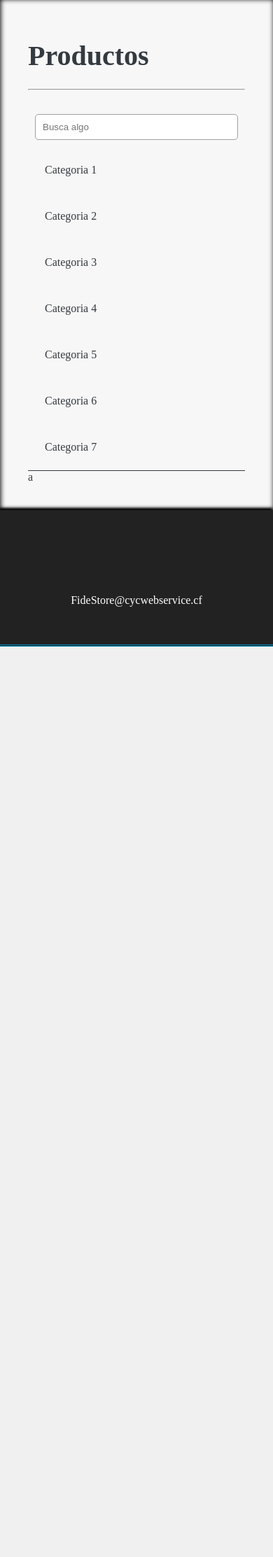
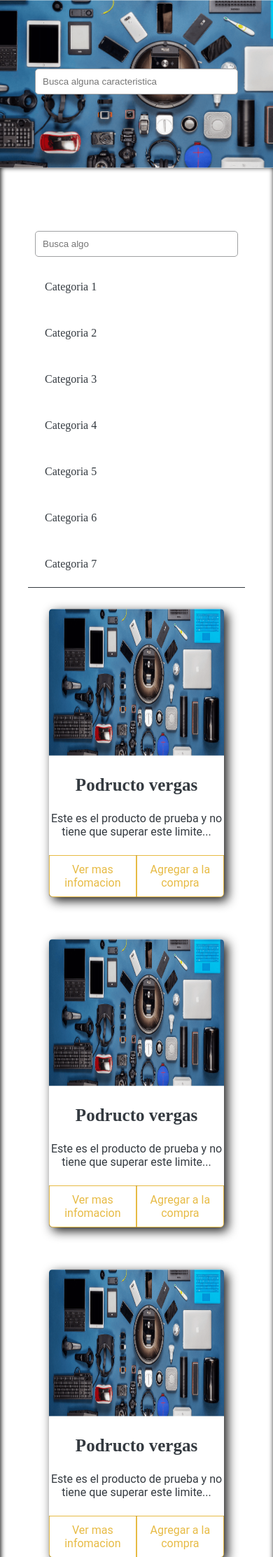
Before and after one commit to irvin0925/FeDaIr, a PHP site: page /Views/productos.html in a window 390 px wide. Shown: the part 87-2312 px from the top of the page at 70% size. Before the commit the page ends 1011 px from the top, so only its background shows below. Run offline with PHP 8.4, Linux system fonts and the light colour scheme.

Commit message:
Commit productos v0

```diff
--- a/src/Assets/CSS/fidestore.css
+++ b/src/Assets/CSS/fidestore.css
@@ -17,6 +17,7 @@
     padding: 3.5em 2.5em;
     border-radius: 17px;
     border-color: #a0a1a3;
+    box-shadow: 0px 0px 5px #222;
 }
 
 .box-register {
@@ -25,6 +26,7 @@
     padding: 3.5em 2.5em;
     border-radius: 17px;
     border-color: #a0a1a3;
+    box-shadow: 0px 0px 5px #222;
 }
 
 .box-acerca {
@@ -32,10 +34,11 @@
     padding: 3.5em 2.5em;
     border-radius: 17px;
     border-color: #a0a1a3;
+    box-shadow: 0px 0px 5px #222;
 }
 
 .box-productos {
-    background-color: #f7f7f7;
+    background-color: #fff;
     padding: 3.5em 2.5em;
     border-color: #a0a1a3;
     box-shadow: inset 1px -1px 7px #000;
@@ -46,6 +49,21 @@
 }
 
 /* PRODUCTOS */
+
+.working-box {
+    padding-left: 0;
+    overflow: auto;
+}
+
+.box-header-products {
+    background: url(../IMG/bg_products.png) no-repeat;
+    background-size: cover;
+    background-position: center;
+    background-attachment: fixed;
+    height: 15em;
+    overflow: hidden;
+    padding: 5em;
+}
 
 .category-list {
     float: right;
@@ -62,17 +80,31 @@
     cursor: pointer;
 }
 
+.category-box:active {
+    -webkit-tap-highlight-color: rgba(255, 255, 255, 0);
+}
+
 .category-box {
     display: inline-block;
     width: 20em;
-    border-right-style: solid;
-    border-right-width: 1px;
 }
 
 .products-area {
     height: 100%;
     width: calc(100% - 20em);
     float: right;
+    display: flex;
+    flex-flow: row wrap;
+    justify-content: space-around;
+    border-right: none;
+    border-left-style: solid;
+    border-left-width: 1px;
+}
+
+.products-area::after {
+    content: "";
+    flex: auto;
+    justify-content: space-around;
 }
 
 /* MSG */
@@ -113,9 +145,6 @@
         position: initial;
         display: block;
         width: 100%;
-        border-right: none;
-        border-bottom-style: solid;
-        border-bottom-width: 1px;
     }
     .working-box {
         padding-left: 0;
@@ -124,6 +153,10 @@
         display: inline-block;
         height: 100%;
         width: 100%;
+        display: flex;
+        border-left: none;
+        border-top-style: solid;
+        border-top-width: 1px;
     }
     .error-msg {
         width: 95%;
@@ -140,6 +173,18 @@
         padding-top: -1em;
         cursor: pointer;
         font-size: 16px;
+    }
+    .box-header-products {
+        background: url(../IMG/bg_products.png) no-repeat;
+        background-size: cover;
+        background-position: center;
+        background-attachment: fixed;
+        height: 15em;
+        overflow: hidden;
+        padding: 5.5em 3.5em;
+    }
+    .separator-products {
+        display: none;
     }
 }
 
@@ -174,9 +219,6 @@
     .category-box {
         position: initial;
         width: 100%;
-        border-right: none;
-        border-bottom-style: solid;
-        border-bottom-width: 1px;
     }
     .working-box {
         padding-left: 0;
@@ -185,6 +227,10 @@
         display: inline-block;
         height: 100%;
         width: 100%;
+        display: flex;
+        border-left: none;
+        border-top-style: solid;
+        border-top-width: 1px;
     }
     .error-msg {
         width: 95%;
@@ -202,4 +248,16 @@
         cursor: pointer;
         font-size: 10px;
     }
+    .box-header-products {
+        background: url(../IMG/bg_products.png) no-repeat;
+        background-size: cover;
+        background-position: center;
+        background-attachment: fixed;
+        height: 15em;
+        overflow: hidden;
+        padding: 5.5em 2.5em;
+    }
+    .separator-products {
+        display: none;
+    }
 }
--- a/src/Assets/CSS/general.css
+++ b/src/Assets/CSS/general.css
@@ -37,13 +37,18 @@
 }
 
 .category-item:hover {
-    background-color: #dddee0;
+    background-color: #333;
+    color: #fff;
+}
+
+.category-item:active {
+    background-color: #007caa;
+    color: #fff;
 }
 
 /*FOOTER*/
 
 .footer {
-    /*margin-top: 5em;*/
     height: 9.5em;
     position: inherit;
     bottom: 0;
@@ -72,6 +77,10 @@
         background-color: #008cba;
         box-shadow: 1px 1px 3px #000;
     }
+    .category-item:active {
+        background-color: #007caa;
+        color: #fff;
+    }
 }
 
 /*Celular*/
@@ -91,4 +100,8 @@
         background-color: #008cba;
         box-shadow: 1px 1px 3px #000;
     }
+    .category-item:active {
+        background-color: #007caa;
+        color: #fff;
+    }
 }
--- /dev/null
+++ b/src/Assets/CSS/productos.css
@@ -0,0 +1,94 @@
+.carta {
+    width: 21em;
+    display: block;
+    font-family: roboto;
+    background: white;
+    box-shadow: 5px 5px 15px rgba(0, 0, 0, 0.9);
+    text-align: center;
+    border-radius: 5px;
+    overflow: hidden;
+}
+
+.carta:active {
+    -webkit-tap-highlight-color: rgba(255, 255, 255, 0);
+}
+
+.carta-image {
+    background: url(../IMG/bg_products.png) no-repeat;
+    background-size: 100% 100%;
+    background-position: center center;
+    width: 100%;
+    height: 210px;
+    display: inline-block;
+}
+
+.carta-texto {
+    grid-area: text;
+}
+
+.card-stats {
+    display: flex;
+    justify-content: space-around;
+    grid-template-columns: 1fr 1fr 1fr;
+    grid-template-rows: 1fr;
+    background: #222;
+}
+
+.stat {
+    display: flex;
+    align-items: center;
+    justify-content: center;
+    flex-direction: column;
+    padding: 10px;
+}
+
+.stat-see {
+    background-color: white;
+    color: #e7bb45;
+    border-bottom-left-radius: 5px;
+    border: 1px solid #e7bb45;
+}
+
+.stat-see:hover {
+    color: white;
+    background-image: linear-gradient(to left, #e7bb45 0%, #e7bb45 100%);
+}
+
+.stat-add {
+    background-color: white;
+    color: #e7bb45;
+    border-bottom-right-radius: 5px;
+    border: 1px solid #e7bb45;
+}
+
+.stat-add:hover {
+    color: white;
+    background-image: linear-gradient(to left, #e7bb45 0%, #e7bb45 100%);
+}
+
+.carta:hover {
+    transform: scale(1.15);
+    box-shadow: 5px 5px 15px rgba(0, 0, 0, 0.6);
+}
+
+.carta {
+    transition: 0.5s ease;
+    cursor: pointer;
+    margin: 30px;
+}
+
+/* TABLETA */
+
+@media screen and (max-width:1100px) {
+    .carta {
+        width: 100%;
+    }
+}
+
+/* TELEFONO */
+
+@media screen and (max-width:600px) {
+    .carta {
+        width: 100%;
+    }
+}
--- a/src/Views/productos.html
+++ b/src/Views/productos.html
@@ -9,6 +9,8 @@
         <link rel="stylesheet" href="../Assets/CSS/general.css">
         <link rel="stylesheet" href="../Assets/CSS/fidestore.css">
         <title>FideStore</title>
+        <!-- OWN CSS -->
+        <link rel="stylesheet" href="../Assets/CSS/productos.css">
     </head>
 
     <body class="body">
@@ -29,9 +31,15 @@
         </nav>
 
         <!-- CONTENT -->
+        <div class="box-header-products">
+            <div class="form-group box-center-h">
+                <input type="text" id="filterProducts" placeholder="Busca alguna caracteristica"
+                    class="form-content box-center-h ">
+            </div>
+        </div>
+
         <div class="box-center-h box-productos text-accent w-100 pb-5">
-            <h2 class="text-left ">Productos</h2>
-            <hr class="mt-1 mb">
+            <hr class="mt-1 mb separator-products">
             <div class="working-box">
                 <div class="category-box">
                     <div class="mt-1 border-r-solid d-block">
@@ -49,10 +57,97 @@
                         </ul>
                     </div>
                 </div>
-                <!-- products area -->
+                <!-- PRODUCTS AREA -->
                 <div class="products-area">
-                    a
+
+                    <div class="carta">
+                        <div class="carta-image"></div>
+                        <div class="carta-text mt-1">
+                            <h4>Podructo vergas</h4>
+                            <p class="mt-1">Este es el producto de prueba y no tiene que superar este limite...</p>
+                        </div>
+                        <div class="card-stats mt-1">
+                            <div class="stat stat-see">
+                                <div>Ver mas infomacion</div>
+                            </div>
+                            <div class="stat stat-add">
+                                <div>Agregar a la compra</div>
+                            </div>
+                        </div>
+                    </div>
+
+                    <div class="carta">
+                        <div class="carta-image"></div>
+                        <div class="carta-text mt-1">
+                            <h4>Podructo vergas</h4>
+                            <p class="mt-1">Este es el producto de prueba y no tiene que superar este limite...</p>
+                        </div>
+                        <div class="card-stats mt-1">
+                            <div class="stat stat-see">
+                                <div>Ver mas infomacion</div>
+                            </div>
+                            <div class="stat stat-add">
+                                <div>Agregar a la compra</div>
+                            </div>
+                        </div>
+                    </div>
+
+                    <div class="carta">
+                        <div class="carta-image"></div>
+                        <div class="carta-text mt-1">
+                            <h4>Podructo vergas</h4>
+                            <p class="mt-1">Este es el producto de prueba y no tiene que superar este limite...</p>
+                        </div>
+                        <div class="card-stats mt-1">
+                            <div class="stat stat-see">
+                                <div>Ver mas infomacion</div>
+                            </div>
+                            <div class="stat stat-add">
+                                <div>Agregar a la compra</div>
+                            </div>
+                        </div>
+                    </div>
+
+                    <div class="carta">
+                        <div class="carta-image"></div>
+                        <div class="carta-text mt-1">
+                            <h4>Podructo vergas</h4>
+                            <p class="mt-1">Este es el producto de prueba y no tiene que superar este limite...</p>
+                        </div>
+                        <div class="card-stats mt-1">
+                            <div class="stat stat-see">
+                                <div>Ver mas infomacion</div>
+                            </div>
+                            <div class="stat stat-add">
+                                <div>Agregar a la compra</div>
+                            </div>
+                        </div>
+                    </div>
+
+                    <div class="carta">
+                        <div class="carta-image"></div>
+                        <div class="carta-text mt-1">
+                            <h4>Podructo vergas</h4>
+                            <p class="mt-1">Este es el producto de prueba y no tiene que superar este limite...</p>
+                        </div>
+                        <div class="card-stats mt-1">
+                            <div class="stat stat-see">
+                                <div>Ver mas infomacion</div>
+                            </div>
+                            <div class="stat stat-add">
+                                <div>Agregar a la compra</div>
+                            </div>
+                        </div>
+                    </div>
+
+
+
+
+
+
+
                 </div>
+                <!-- END PRODUCTS AREA -->
             </div>
         </div>
         <div class="d-block"></div>
```
Also changed, not shown: src/Assets/IMG/bg_products.png (added).
